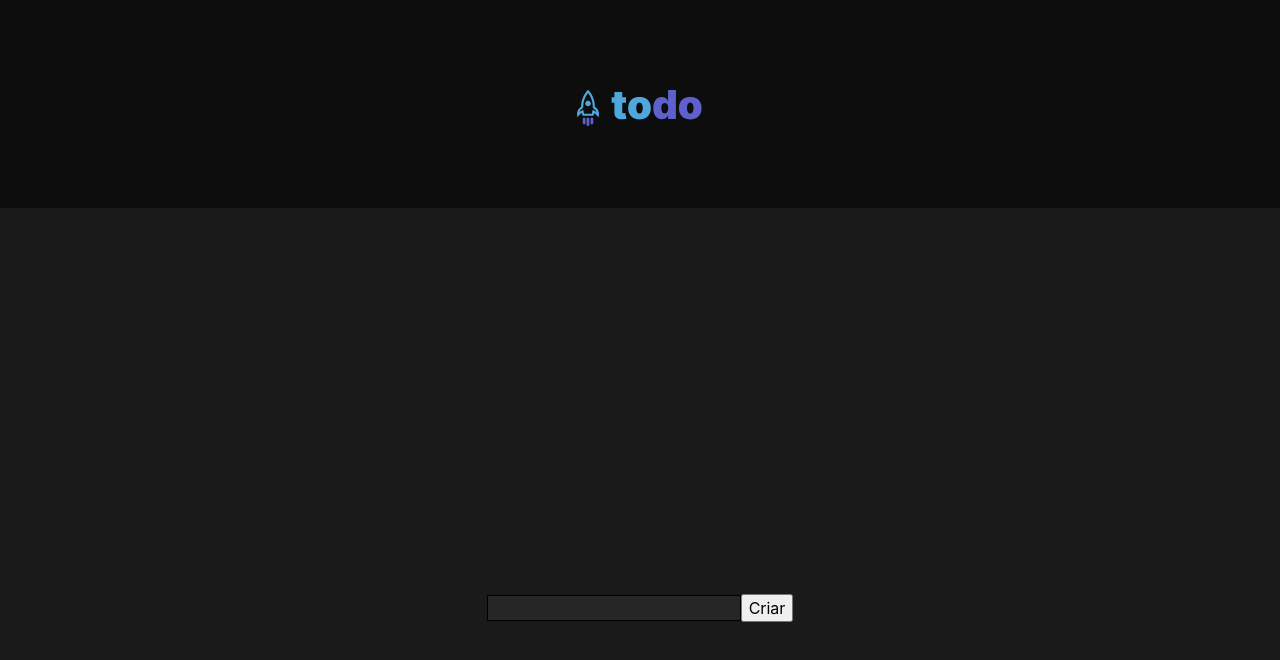
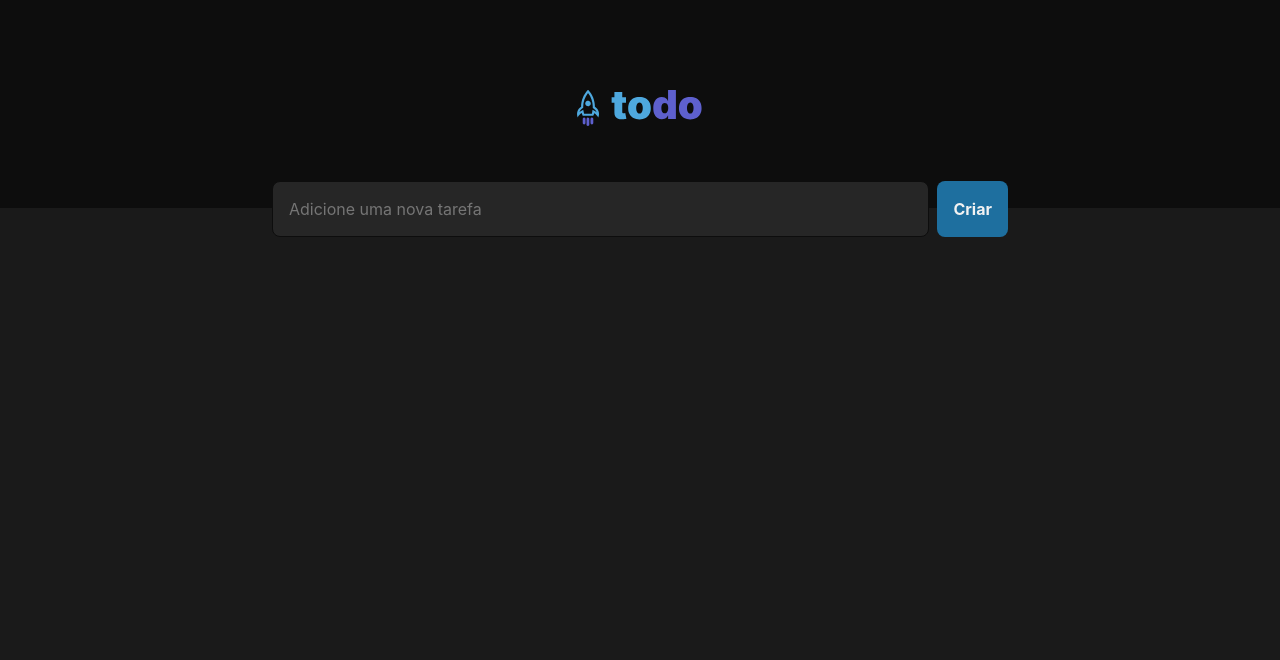
Before and after one commit to luanc202/desafio-01, a React (Vite) app: page / in a window 1280 px wide. Shown: the top 660 px of the page. Built offline with nearby package versions, Linux system fonts and the light colour scheme.

Commit message:
fixed input form position and colors

```diff
--- a/src/App.module.css
+++ b/src/App.module.css
@@ -6,3 +6,22 @@
 
   margin: 0 auto;
 }
+
+.taskCreationContainer {
+  display: flex;
+
+  justify-content: space-between;
+  gap: 0.5rem;
+}
+
+.taskCreationContainer input, .taskCreationContainer button {
+  position: relative;
+  top: -1.688rem;
+}
+
+* {
+  margin: 0;
+  padding: 0;
+  box-sizing: border-box;
+  border: 0;
+}
--- a/src/App.tsx
+++ b/src/App.tsx
@@ -1,16 +1,20 @@
 import Form from './components/Form';
 import Header from './components/Header';
 import styles from './App.module.css'
+import Button from './components/Button';
 
 function App() {
 
   return (
     <>
       <main>
-        <Header/>
+        <Header />
 
         <div className={styles.content}>
-          <Form/>
+          <div className={styles.taskCreationContainer}>
+            <Form />
+            <Button />
+          </div>
         </div>
       </main>
     </>
--- a/src/components/Form.module.css
+++ b/src/components/Form.module.css
@@ -3,11 +3,21 @@
   flex-direction: row;
   align-items: center;
   justify-content: center;
-  height: 100vh;
+  gap: 0.5rem;
+}
+
+.container::placeholder {
+  color: var(--gray-300)
+}
+
+.container:focus {
+  border-color: var(--purple-dark);
 }
 
 .textbox {
+  width: 100%;
   background-color: var(--gray-500);
-
-  border: 1px solid;
+  border: 1px solid var(--gray-700);
+  border-radius: 8px;
+  padding: 1rem;
 }
--- a/src/components/Form.tsx
+++ b/src/components/Form.tsx
@@ -2,9 +2,6 @@ import styles from './Form.module.css'
 
 export default function Form() {
   return (
-    <form className={styles.container}>
-      <input className={styles.textbox} type="text" />
-      <button>Criar</button>
-    </form>
+    <input className={styles.textbox} type="text" placeholder='Adicione uma nova tarefa' />
   )
 }
```
